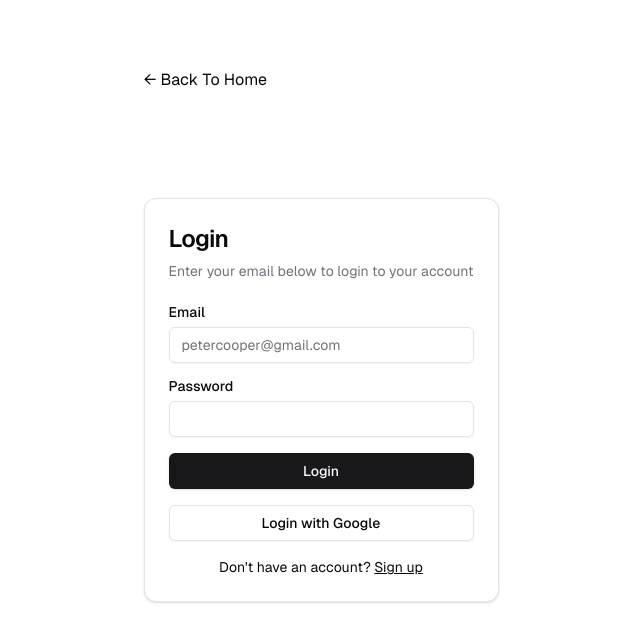
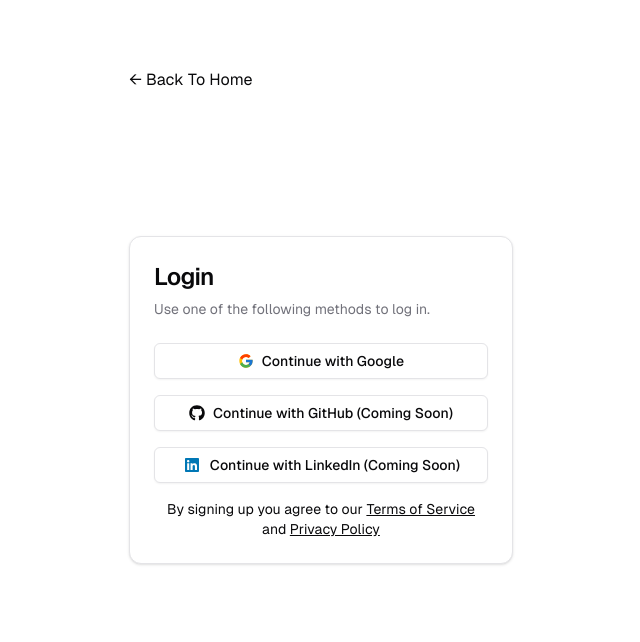
Before and after one commit to AlekTurkmen/belvederefullstack, a Next.js app: page /login in a window 1280 px wide. Shown: the top 642 px of the page, without its empty margins (319-959 px from the left). Built offline with nearby package versions, Linux system fonts and the light colour scheme; no server answers.

Commit message:
added react-icons + auth page has google, github, linkedin only

```diff
--- a/components/login-form.tsx
+++ b/components/login-form.tsx
@@ -6,6 +6,8 @@ import { Card, CardContent, CardDescription, CardHeader, CardTitle } from "@/com
 import { Input } from "@/components/ui/input";
 import { Label } from "@/components/ui/label";
 import { supabase } from "@/lib/supabaseClient"; // Adjust the path to your client file
+import { FcGoogle } from 'react-icons/fc'; // Import Google icon
+import { FaGithub, FaLinkedin } from 'react-icons/fa'; // Import Github and LinkedIn icons
 
 export function LoginForm() {
   async function handleGoogleLogin() {
@@ -38,12 +40,12 @@ export function LoginForm() {
         <CardHeader>
           <CardTitle className="text-2xl">Login</CardTitle>
           <CardDescription>
-            Enter your email below to login to your account
+            Use one of the following methods to log in.
           </CardDescription>
         </CardHeader>
         <CardContent>
           <div className="grid gap-4">
-            <div className="grid gap-2">
+            {/* <div className="grid gap-2">
               <Label htmlFor="email">Email</Label>
               <Input
                 id="email"
@@ -57,18 +59,46 @@ export function LoginForm() {
                 <Label htmlFor="password">Password</Label>
               </div>
               <Input id="password" type="password" required />
-            </div>
-            <Button type="submit" className="w-full">
+            </div> */}
+            {/* <Button type="submit" className="w-full">
               Login
+            </Button> */}
+            <Button variant="outline" className="w-full flex items-center justify-center space-x-0" onClick={handleGoogleLogin}>
+              <FcGoogle size={20} />
+              <span>Continue with Google</span>
             </Button>
-            <Button variant="outline" className="w-full" onClick={handleGoogleLogin}>
-              Login with Google
+
+            <Button variant="outline" className="w-full flex items-center justify-center space-x-0">
+              <FaGithub size={20} />
+              <span>Continue with GitHub (Coming Soon)</span>
+            </Button>
+
+            <Button variant="outline" className="w-full flex items-center justify-center space-x-0">
+              <div style={{ position: 'relative', width: '20px', height: '20px', display: 'inline-flex', alignItems: 'center', justifyContent: 'center' }}>
+                {/* White box behind the LinkedIn icon */}
+                <span
+                  style={{
+                    backgroundColor: 'white',
+                    width: '12px',
+                    height: '12px',
+                    position: 'absolute',
+                    zIndex: 1,
+                  }}
+                />
+                {/* LinkedIn icon on top of the white box */}
+                <FaLinkedin size={20} style={{ color: '#0077b5', position: 'relative', zIndex: 2 }} />
+              </div>
+              <span>Continue with LinkedIn (Coming Soon)</span>
             </Button>
           </div>
           <div className="mt-4 text-center text-sm">
-            Don&apos;t have an account?{" "}
+            By signing up you agree to our{" "}
             <Link href="#" className="underline">
-              Sign up
+              Terms of Service
+            </Link>
+            {" "}and{" "}
+            <Link href="#" className="underline">
+              Privacy Policy
             </Link>
           </div>
         </CardContent>
--- a/package.json
+++ b/package.json
@@ -53,6 +53,7 @@
     "react-day-picker": "^8.10.1",
     "react-dom": "19.0.0-rc-66855b96-20241106",
     "react-hook-form": "^7.53.2",
+    "react-icons": "^5.3.0",
     "react-resizable-panels": "^2.1.6",
     "recharts": "^2.13.3",
     "sonner": "^1.7.0",
```
Also changed, not shown: 1 other file (tests, documents, lock files or other folders).
